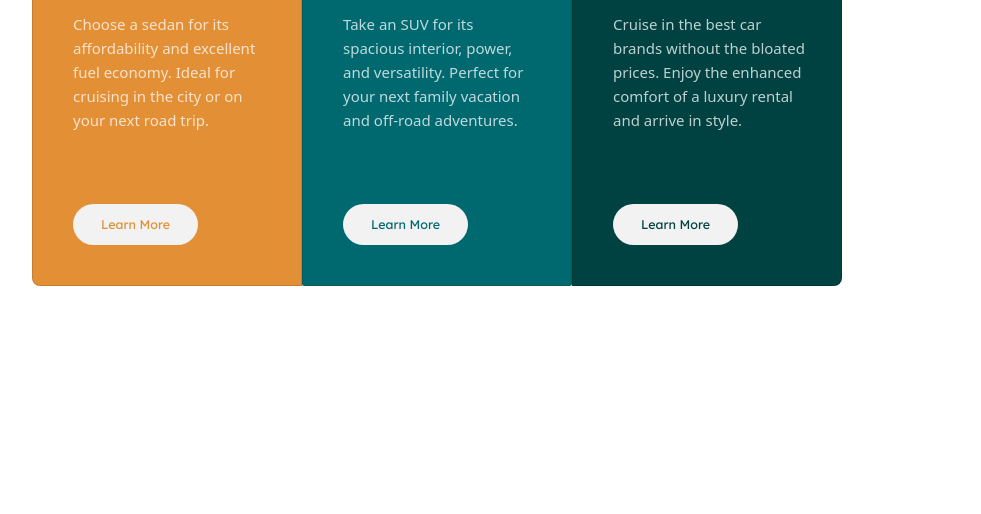
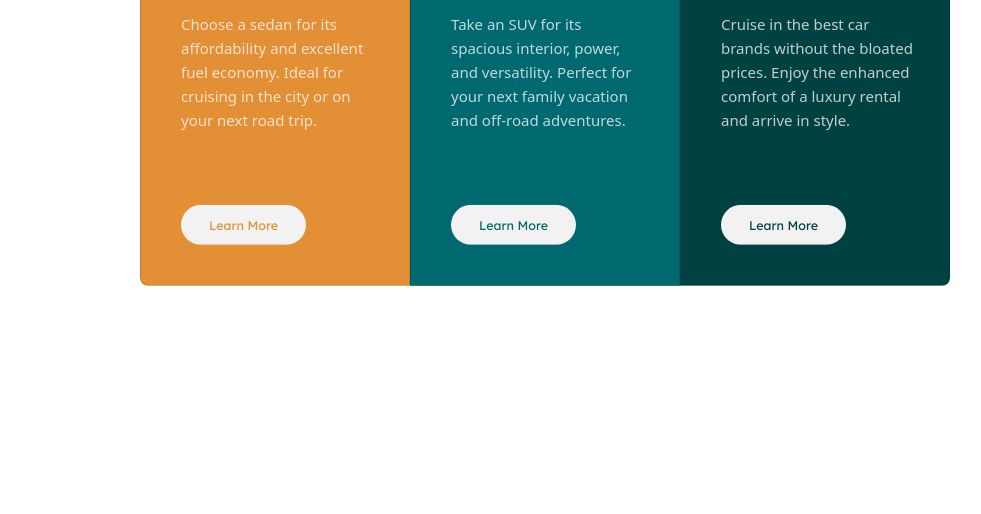
Before and after one commit to tamerlantian/3-column-preview-card-component-main, a website: page index.html in a window 1536 px wide. Shown: the part 386-900 px from the top of the page, without its empty margins (223-1204 px from the left). After the commit the page ends 800 px from the top, so only its background shows below. Drawn offline with nearby package versions, Linux system fonts and the light colour scheme.

Commit message:
Project Finished

```diff
--- a/index.html
+++ b/index.html
@@ -15,7 +15,7 @@
 </head>
 <body>
 
-  <div class="container d-flex flex-column justify-content-center align-items-center flex-xl-row">
+  <div class="container d-flex flex-column justify-content-center align-items-center flex-xxl-row">
     <div class="card card--orange">
       <img class="card__icon" src="./images/icon-sedans.svg" alt="">
       <h1 class="card__title">Sedans</h1>
--- a/scss/main.scss
+++ b/scss/main.scss
@@ -18,8 +18,8 @@ html {
 .container {
     min-width: 375px;
     margin: 5em 0;
-    min-height: 100%;  /* Fallback for browsers do NOT support vh unit */
-    min-height: 100vh;
+    // min-height: 100%;  /* Fallback for browsers do NOT support vh unit */
+    // min-height: 100vh;
 }
 
 .card {
@@ -28,6 +28,10 @@ html {
 
     &:first-child {
         border-radius: 8px 8px 0 0;
+    }
+
+    &:nth-child(2) {
+        border-radius: 0;
     }
 
     &:last-child {
@@ -89,12 +93,23 @@ html {
     }
 }
 
-@media (min-width: 1200px) {
+@media (min-width: 1400px) {
+    .container {
+        position: absolute;
+        top: 50%;
+        left: 50%;
+        transform: translate(-50%, -50%);
+    }
+
     .card {
         width: 270px;
 
         &:first-child {
             border-radius: 8px 0 0 8px;
+        }
+
+        &:nth-child(2) {
+            border-radius: 0;
         }
 
         &:last-child {
```
Also changed, not shown: package.json (+5 -3 lines), README-template.md (deleted), README.md, design/screenshot.png (added), public/css/main.css, 1 other file.
